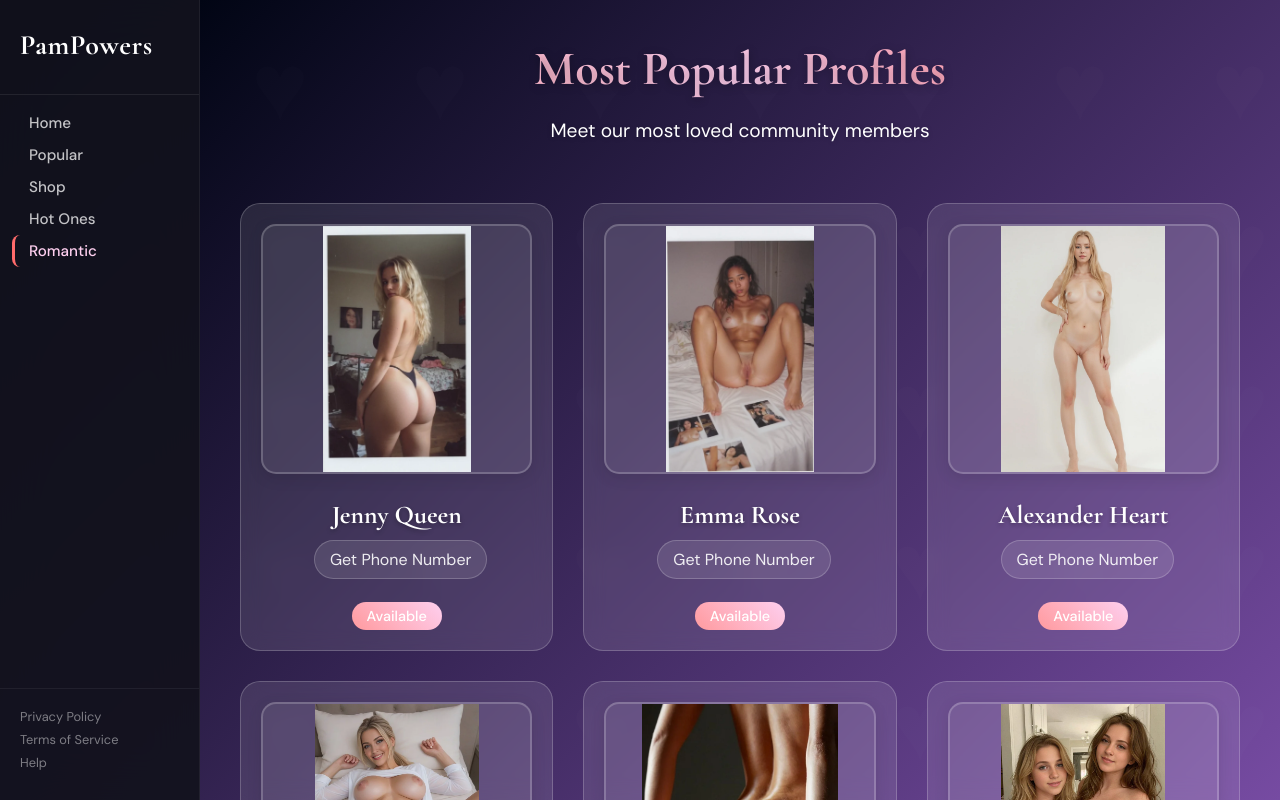
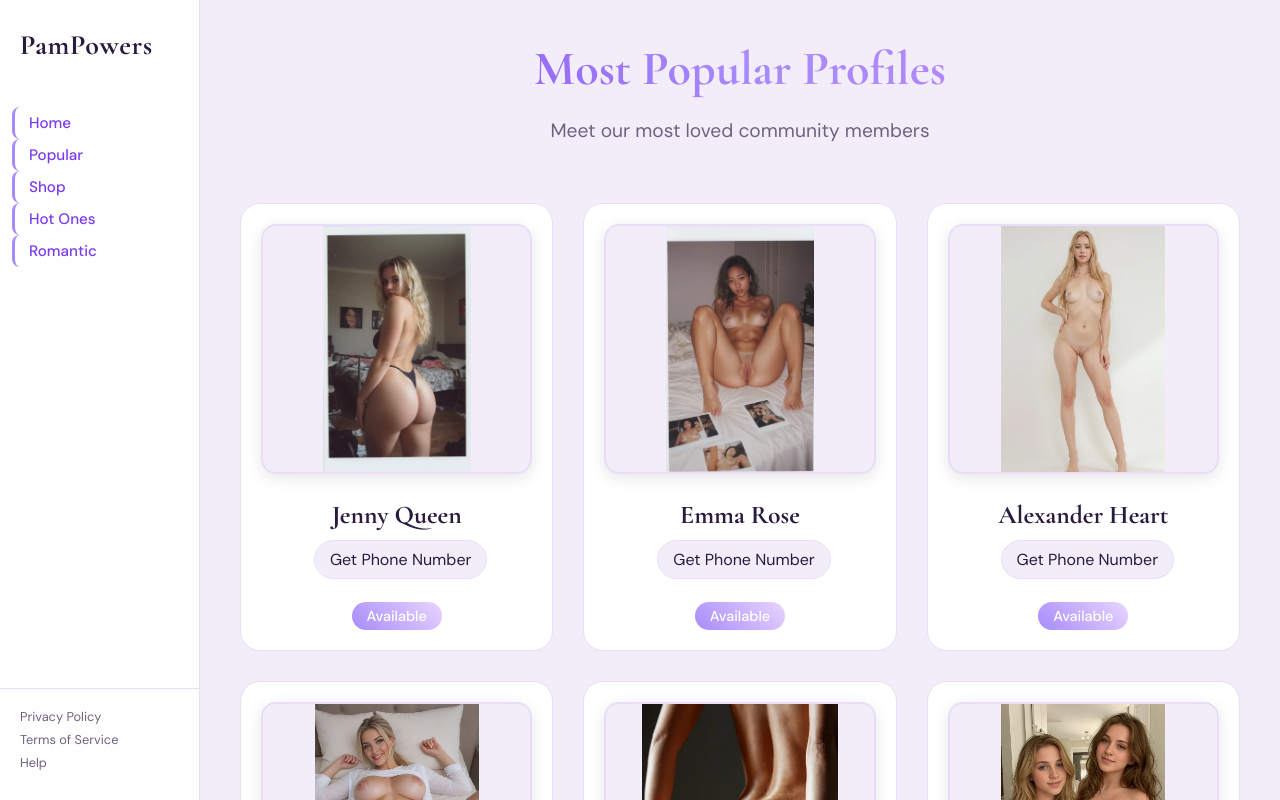
Before and after one commit to rashicasagnent/PP, a plain HTML site: page popular.html in a window 1280 px wide. Drawn offline with nearby package versions, Linux system fonts and the light colour scheme.

Commit message:
Update popular.html

```diff
--- a/popular.html
+++ b/popular.html
@@ -6,12 +6,12 @@
     <title>PamPowers Popular - Most Loved</title>
     <meta name="description" content="Discover the most loved PamPowers profiles. Explore our most popular romantic connections and start your journey today.">
     <meta name="robots" content="index, follow">
-    <link rel="canonical" href="https://pampowers.com/popular.html">
+    <link rel="canonical" href="https://pampowers.shop/popular.html">
     <meta property="og:type" content="website">
     <meta property="og:title" content="PamPowers Popular - Most Loved">
     <meta property="og:description" content="Discover the most loved PamPowers profiles. Explore our most popular romantic connections and start your journey today.">
-    <meta property="og:image" content="https://pampowers.com/picos/2.webp">
-    <meta property="og:url" content="https://pampowers.com/popular.html">
+    <meta property="og:image" content="https://pampowers.shop/picos/2.webp">
+    <meta property="og:url" content="https://pampowers.shop/popular.html">
     <meta name="twitter:card" content="summary_large_image">
     <link rel="preconnect" href="https://fonts.googleapis.com">
     <link rel="preconnect" href="https://fonts.gstatic.com" crossorigin>
@@ -29,7 +29,7 @@
 
         body {
             min-height: 100vh;
-            background: linear-gradient(135deg, #03081d 0%, #764ba2 100%);
+            background: linear-gradient(135deg, #03081d 0%, #6d28d9 100%);
             color: #2c3e50;
         }
 
@@ -67,7 +67,7 @@
             transition: color 0.2s ease;
         }
         .logo:hover {
-            color: #fecfef;
+            color: #e9d5ff;
         }
 
         .nav-links {
@@ -106,17 +106,17 @@
         .nav-buttons a:hover {
             color: #fff;
             background: rgba(255, 255, 255, 0.06);
-            border-left-color: #fecfef;
+            border-left-color: #e9d5ff;
         }
 
         #A1 a {
-            color: #fecfef;
-            border-left-color: #ff6b6b;
+            color: #e9d5ff;
+            border-left-color: #7c3aed;
         }
         #A1 a:hover {
             color: #fff;
             background: rgba(254, 207, 239, 0.12);
-            border-left-color: #ff6b6b;
+            border-left-color: #7c3aed;
         }
 
         .nav-footer {
@@ -150,7 +150,7 @@
         .white {
             width: 85%;
             height: 100vh;
-            background: linear-gradient(135deg, #010514 0%, #764ba2 100%);
+            background: linear-gradient(135deg, #010514 0%, #6d28d9 100%);
             display: flex;
             flex-direction: column;
             align-items: center;
@@ -186,7 +186,7 @@
             font-size: 3rem;
             font-weight: 800;
             text-shadow: 0 2px 10px rgba(0,0,0,0.3);
-            background: linear-gradient(45deg, #ff9a9e, #fecfef, #ff6b6b);
+            background: linear-gradient(45deg, #a78bfa, #e9d5ff, #7c3aed);
             -webkit-background-clip: text;
             -webkit-text-fill-color: transparent;
             background-clip: text;
@@ -246,7 +246,7 @@
         }
 
         .profile-card:hover .profile-image {
-            border-color: #ff9a9e;
+            border-color: #a78bfa;
             transform: scale(1.02);
             box-shadow: 0 8px 25px rgba(0, 0, 0, 0.2);
         }
@@ -271,7 +271,7 @@
         }
 
         .contact-icon {
-            color: #ff9a9e;
+            color: #a78bfa;
             font-size: 1.1rem;
         }
 
@@ -286,12 +286,12 @@
 
         .phone-number:hover {
             background: rgba(255, 255, 255, 0.2);
-            border-color: #ff9a9e;
+            border-color: #a78bfa;
             cursor: pointer;
         }
 
         .profile-status {
-            background: linear-gradient(45deg, #ff9a9e, #fecfef);
+            background: linear-gradient(45deg, #a78bfa, #e9d5ff);
             color: #fff;
             padding: 5px 15px;
             border-radius: 20px;
@@ -351,7 +351,7 @@
         }
 
         .payment-content {
-            background: linear-gradient(135deg, #667eea 0%, #764ba2 100%);
+            background: linear-gradient(135deg, #6d28d9 0%, #6d28d9 100%);
             padding: 40px;
             border-radius: 20px;
             text-align: center;
@@ -396,7 +396,7 @@
         }
 
         .payment-amount .price {
-            color: #ff9a9e;
+            color: #a78bfa;
             font-size: 2.5rem;
             font-weight: 700;
             text-shadow: 0 2px 4px rgba(0, 0, 0, 0.3);
@@ -421,7 +421,7 @@
         }
 
         .payment-btn.pay {
-            background: linear-gradient(45deg, #ff9a9e, #fecfef);
+            background: linear-gradient(45deg, #a78bfa, #e9d5ff);
             color: #fff;
         }
 
@@ -578,6 +578,57 @@
                 align-items: center;
             }
         }
+
+        /* ---- Site-wide theme unification (matches index.html) ---- */
+        :root {
+            --paper: #faf7fd;
+            --paper-alt: #f3edfa;
+            --ink: #2a1a3e;
+            --muted: #6f6280;
+            --line: #e8def7;
+            --accent: #7c3aed;
+            --accent-light: #a78bfa;
+            --accent-pale: #c084fc;
+        }
+        body { background: linear-gradient(160deg, var(--paper) 0%, var(--paper-alt) 100%) !important; color: var(--ink) !important; }
+        .navbar {
+            background: rgba(255,255,255,0.9) !important;
+            border-right: 1px solid var(--line) !important;
+            box-shadow: 4px 0 24px rgba(124,58,237,0.08) !important;
+        }
+        .logo { color: var(--ink) !important; }
+        .logo:hover { color: var(--accent) !important; }
+        .nav-buttons a { color: var(--muted) !important; }
+        .nav-buttons a:hover { color: var(--ink) !important; background: rgba(124,58,237,0.08) !important; border-left-color: var(--accent-light) !important; }
+        #A1 a, #A2 a, #A3 a, #A4 a, #A5 a { color: var(--accent) !important; border-left-color: var(--accent-light) !important; }
+        #A1 a:hover, #A2 a:hover, #A3 a:hover, #A4 a:hover, #A5 a:hover { color: var(--ink) !important; background: rgba(124,58,237,0.1) !important; }
+        .nav-footer { border-top: 1px solid var(--line) !important; }
+        .nav-button a { color: var(--muted) !important; }
+        .nav-button a:hover { color: var(--ink) !important; }
+        .white { background: var(--paper-alt) !important; }
+        .white::before { opacity: 0.04 !important; }
+        .h51 {
+            color: var(--ink) !important;
+            text-shadow: none !important;
+            background: linear-gradient(45deg, var(--accent), var(--accent-light), var(--accent-pale)) !important;
+            -webkit-background-clip: text !important;
+            -webkit-text-fill-color: transparent !important;
+            background-clip: text !important;
+        }
+        .h52 { color: var(--muted) !important; text-shadow: none !important; }
+        .profile-card {
+            background: #fff !important;
+            border: 1px solid var(--line) !important;
+            backdrop-filter: none !important;
+        }
+        .profile-card:hover { background: #fff !important; box-shadow: 0 20px 40px rgba(124,58,237,0.12) !important; }
+        .profile-image { background-color: var(--paper-alt) !important; border-color: var(--line) !important; }
+        .profile-card:hover .profile-image { border-color: var(--accent-light) !important; }
+        .profile-name { color: var(--ink) !important; text-shadow: none !important; }
+        .profile-contact { color: var(--muted) !important; }
+        .phone-number { background: var(--paper-alt) !important; border: 1px solid var(--line) !important; color: var(--ink) !important; }
+        .phone-number:hover { background: #ece0fb !important; border-color: var(--accent-light) !important; }
+        .contact-icon { color: var(--accent) !important; }
     </style>
 </head>
 <body>
```
